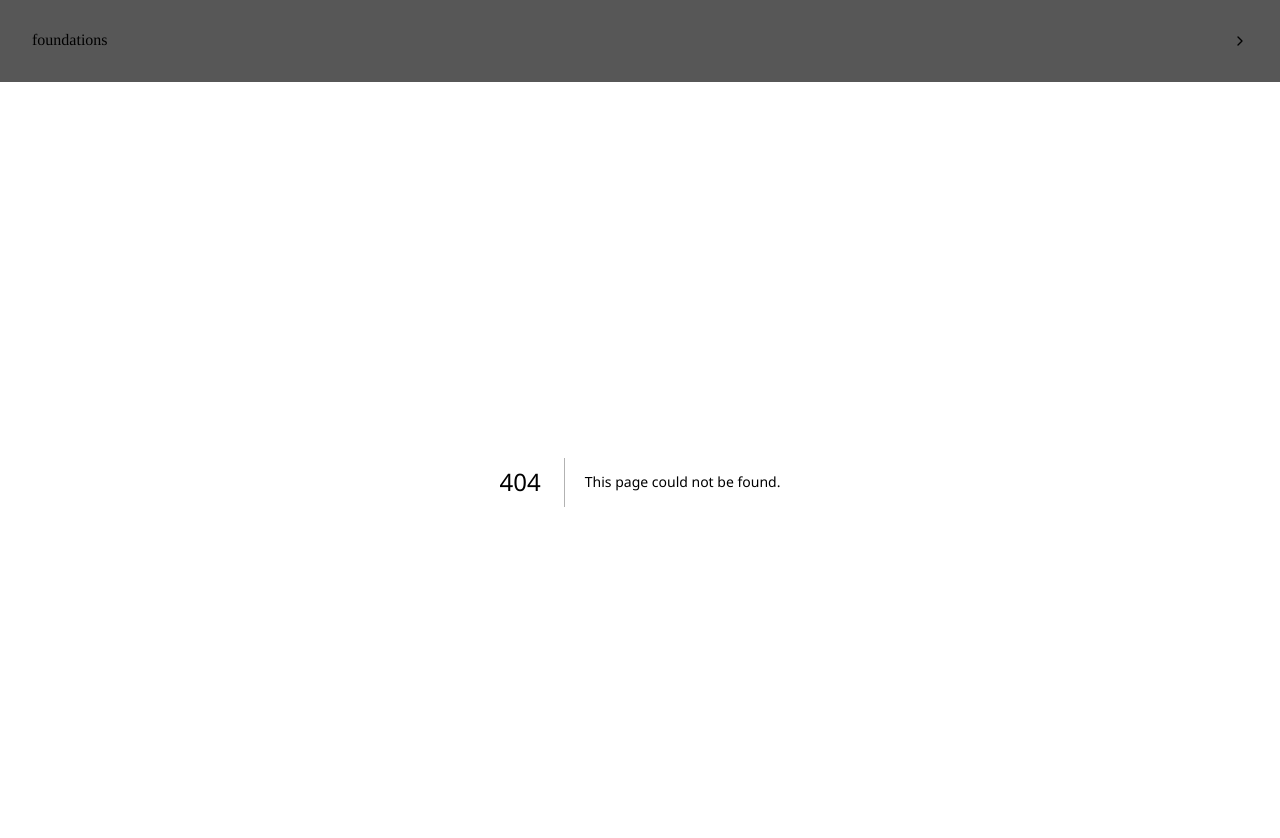
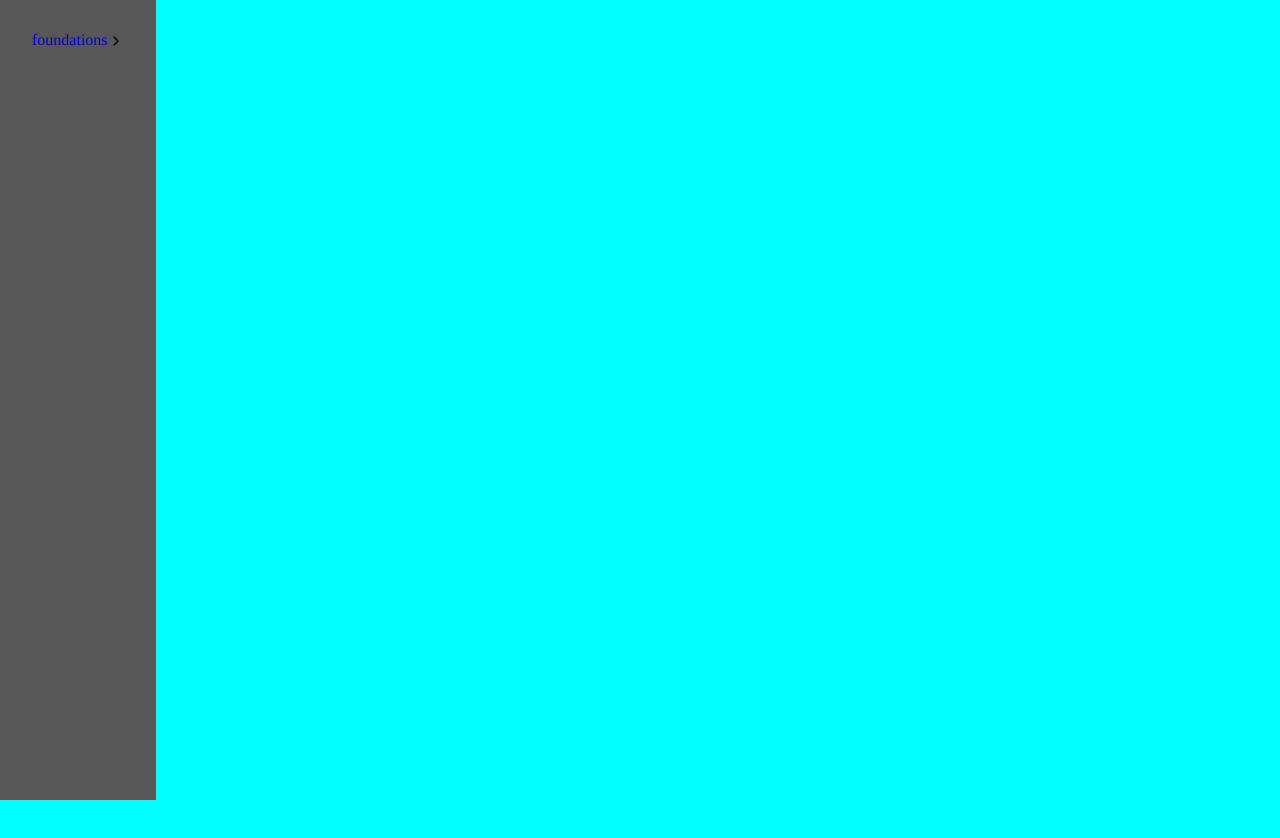
Before and after one commit to roddsolis/design-system-library-template, a Next.js app: page /foundations in a window 1280 px wide. Before the commit this address had no page. Shown: the top 838 px of the page. After the commit the page ends 800 px from the top, so only its background shows below. Built offline with nearby package versions, Linux system fonts and the light colour scheme.

Commit message:
dejando el sidemenu con su funciona mas basica

```diff
--- /dev/null
+++ b/src/app/foundations/page.jsx
@@ -0,0 +1,7 @@
+import React from "react";
+
+const Foundations = () => {
+  return <></>;
+};
+
+export default Foundations;
--- a/src/app/styles/global.scss
+++ b/src/app/styles/global.scss
@@ -10,3 +10,13 @@ a {
   display: block;
   text-decoration: none;
 }
+
+body {
+  background-color: aqua;
+  height: 100vh;
+}
+
+.HomeContainer {
+  display: flex;
+  height: 100%;
+}
--- a/src/components/SideMenu.jsx
+++ b/src/components/SideMenu.jsx
@@ -14,15 +14,15 @@ const SideMenu = () => {
   return (
     <div className="SideMenuContainer">
       <div className="Category" onClick={() => setSeeItems(!seeItems)}>
-        foundations{" "}
+        <Link href={"/foundations"}>foundations</Link>
         {!seeItems ? <ChevronRight size={16} /> : <ChevronDown size={16} />}
       </div>
       <div
         className="SubCategoryItems"
         style={{ display: seeItems ? "block" : "none" }}
       >
-        <Link href="/colores">colores</Link>
-        <Link href="/tipografia">tipografia</Link>
+        <Link href="/foundations/colores">colores</Link>
+        <Link href="/foundations/tipografia">tipografia</Link>
       </div>
     </div>
   );
```
Also changed, not shown: src/app/foundations/colores/page.jsx (renamed from src/app/colores/page.jsx), src/app/foundations/tipografia/page.jsx (renamed from src/app/tipografia/page.jsx).
